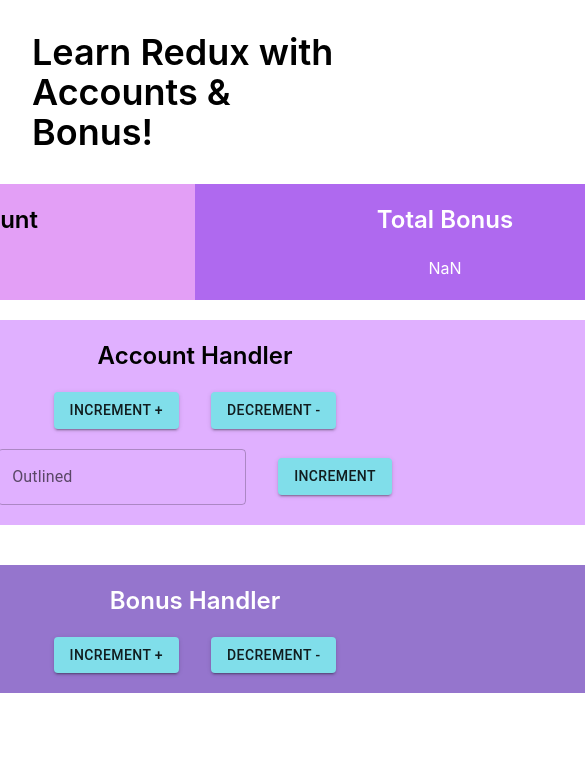
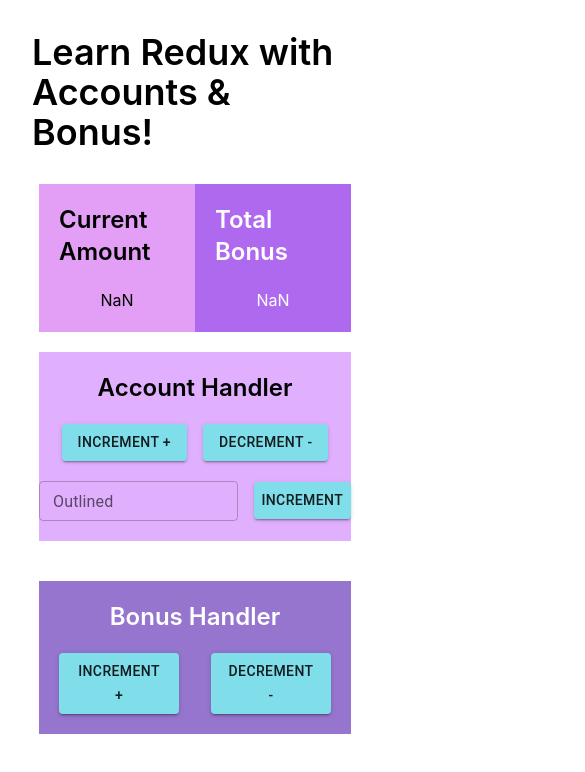
Before and after one commit to DeeprajB/React_Redux_Practice, a React (Create React App) app: page / in a window 390 px wide. Shown: the top 772 px of the page, 585 px wide, since content can reach past the window. Built offline with nearby package versions, Linux system fonts and the light colour scheme.

Commit message:
Made UI more responsive.

```diff
--- a/src/components/Account.js
+++ b/src/components/Account.js
@@ -16,16 +16,16 @@
   return (
     <>
         <Box className="flex flex-col justify-center items-center my-5" sx={{
-        width: 1000,
+        width: '80vw',
         backgroundColor: '#E0B0FF',
         }}>
             <p className="pt-5 text-2xl font-semibold justify-center">Account Handler</p>
-            <div className="p-5 space-x-8">
+            <div className="flex p-5 space-x-4">
                 <ColorButton variant="contained">Increment +</ColorButton>
                 <ColorButton variant="contained">Decrement -</ColorButton>
             </div>
-            <div className="flex pb-5 space-x-8 items-center">
-                <TextField id="outlined-basic" label="Outlined" variant="outlined" />
+            <div className="flex mb-5 space-x-4 items-center">
+                <TextField size="small" id="outlined-basic" label="Outlined" variant="outlined" />
                 <ColorButton variant="contained">Increment</ColorButton>
             </div>
         </Box>
--- a/src/components/Bonus.js
+++ b/src/components/Bonus.js
@@ -16,11 +16,11 @@
   return (
     <>
         <Box className="flex flex-col justify-center items-center my-5" sx={{
-        width: 1000,
+        width: '80vw',
         backgroundColor: '#9575cd',
         }}>
             <p className="pt-5 text-white text-2xl font-semibold justify-center">Bonus Handler</p>
-            <div className="p-5 space-x-8">
+            <div className="flex p-5 space-x-8">
                 <ColorButton variant="contained">Increment +</ColorButton>
                 <ColorButton variant="contained">Decrement -</ColorButton>
             </div>
--- a/src/pages/Home.js
+++ b/src/pages/Home.js
@@ -12,14 +12,14 @@
             <h1 className="text-4xl p-8 font-semibold" >Learn Redux with Accounts & Bonus!</h1>
             <div className="flex flex-row">
                 <Box className="flex flex-col justify-center items-center" sx={{
-                width: 500,
+                width: '40vw',
                 backgroundColor: '#e39ff6',
                 }}>
                     <p className="p-5 text-2xl text-black font-semibold">Current Amount</p>
                     <p className='pb-5'>NaN</p>
                 </Box>
                 <Box className="flex flex-col justify-center items-center" sx={{
-                width: 500,
+                width: '40vw',
                 backgroundColor: '#af69ef',
                 }}>
                     <p className="p-5 text-2xl text-white font-semibold">Total Bonus</p>
```
